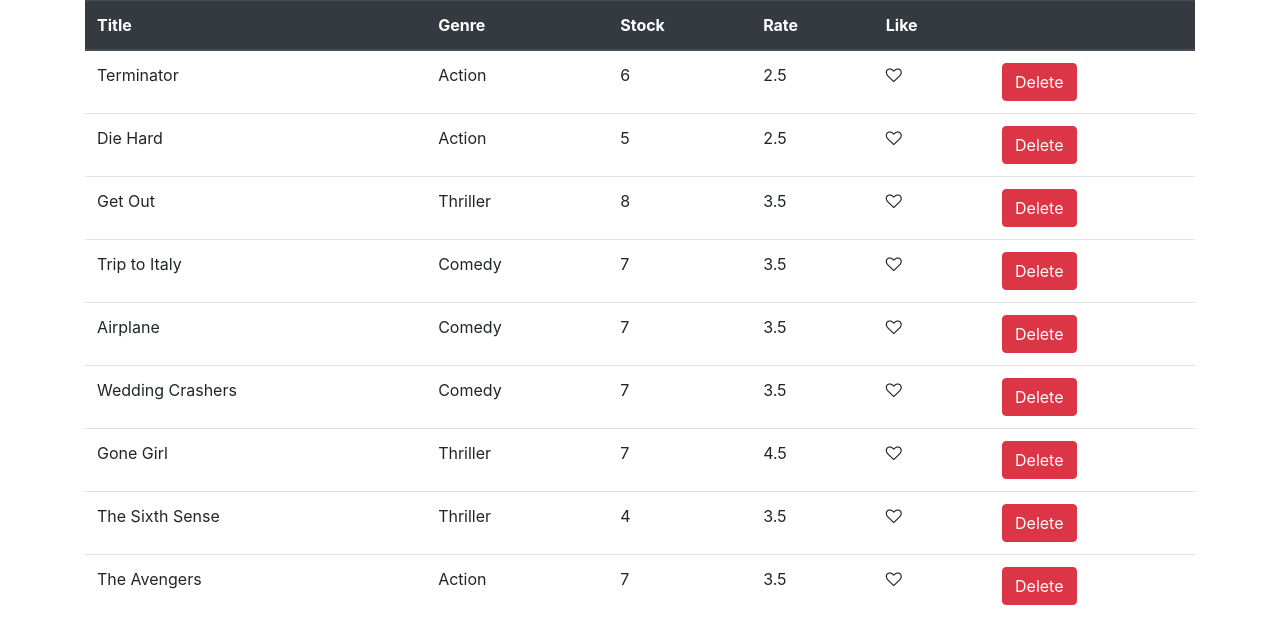
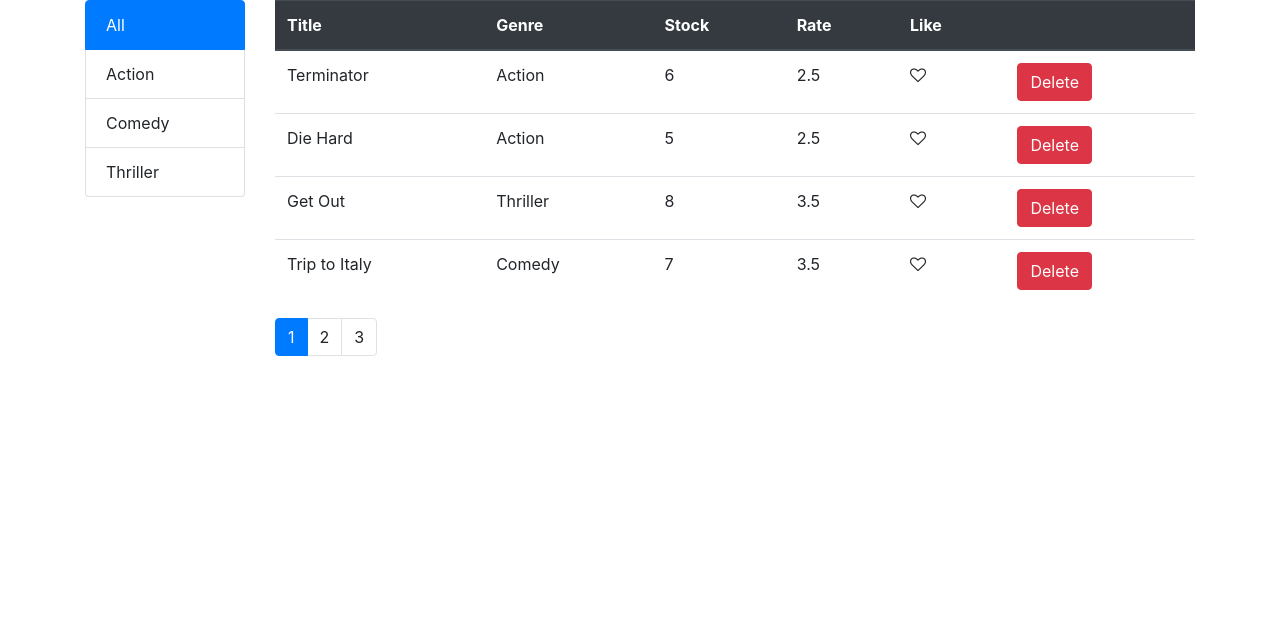
Before and after one commit to tonychenze/ReactTables, a React (Create React App) app: page / in a window 1280 px wide. Shown: the top 644 px of the page. Built offline with nearby package versions, Linux system fonts and the light colour scheme.

Commit message:
adding filters and pagination

```diff
--- a/package.json
+++ b/package.json
@@ -5,6 +5,8 @@
   "dependencies": {
     "bootstrap": "^4.1.1",
     "font-awesome": "^4.7.0",
+    "lodash": "^4.17.10",
+    "prop-types": "^15.6.2",
     "react": "^16.4.2",
     "react-dom": "^16.4.2",
     "react-scripts": "1.1.4"
--- a/src/components/Movies.jsx
+++ b/src/components/Movies.jsx
@@ -1,16 +1,25 @@
 import React, { Component } from "react";
 
 import { getMovies } from "../services/fakeMovieService";
-import Like from "./like";
+import { getGenres } from "../services/fakeGenreService";
+import Like from "./common/like";
+import Pagination from "./common/pagination";
+import FilterMovies from "./common/filter";
+import { paginate } from "../util/paginate";
 export default class Movies extends Component {
   constructor(props) {
     super(props);
-    const likeMovies = getMovies().map(m => {
+    this.likeMovies = getMovies().map(m => {
       m.liked = false;
       return m;
     });
+    let allGenres = [{ _id: "1", name: "All" }, ...getGenres()];
     this.state = {
-      movies: likeMovies
+      movies: this.likeMovies,
+      pageSize: 4,
+      currentPage: 1,
+      genres: allGenres,
+      currentGen: allGenres[0]
     };
   }
 
@@ -29,32 +38,22 @@ export default class Movies extends Component {
     this.setState({ movies });
   };
 
-  getMoviesRows = () => {
-    let { movies } = this.state;
-    return (
-      <tbody>
-        {movies.map(movie => (
-          <tr key={movie.title}>
-            <td>{movie.title}</td>
-            <td>{movie.genre.name}</td>
-            <td>{movie.numberInStock}</td>
-            <td>{movie.dailyRentalRate}</td>
-            <td>
-              <Like liked={movie.liked} onLike={() => this.handleLike(movie)} />
-            </td>
-            <td>
-              <button
-                className="btn btn-danger"
-                onClick={() => this.handleRemoveMovie(movie._id)}
-              >
-                {" "}
-                Delete{" "}
-              </button>
-            </td>
-          </tr>
-        ))}
-      </tbody>
-    );
+  handlePageClicked = id => {
+    this.setState({
+      currentPage: id
+    });
+  };
+
+  handleGenClick = gen => {
+    let movies = this.likeMovies;
+    if (gen._id !== "1") {
+      movies = movies.filter(m => m.genre._id === gen._id);
+    }
+
+    this.setState({
+      currentGen: gen,
+      movies
+    });
   };
 
   getTableHeader = () => {
@@ -75,11 +74,56 @@ export default class Movies extends Component {
   };
 
   getNonEmptyTable = () => {
+    const { pageSize, currentPage, movies, genres, currentGen } = this.state;
+    const pagedMovies = paginate(movies, currentPage, pageSize);
     return (
-      <table className="table">
-        {this.getTableHeader()}
-        {this.getMoviesRows()}
-      </table>
+      <React.Fragment>
+        <div className="row">
+          <div className="col-2">
+            <FilterMovies
+              genres={genres}
+              selectedGen={currentGen}
+              onGenClick={this.handleGenClick}
+            />
+          </div>
+          <div className="col">
+            <table className="table">
+              {this.getTableHeader()}
+              <tbody>
+                {pagedMovies.map(movie => (
+                  <tr key={movie.title}>
+                    <td>{movie.title}</td>
+                    <td>{movie.genre.name}</td>
+                    <td>{movie.numberInStock}</td>
+                    <td>{movie.dailyRentalRate}</td>
+                    <td>
+                      <Like
+                        liked={movie.liked}
+                        onLike={() => this.handleLike(movie)}
+                      />
+                    </td>
+                    <td>
+                      <button
+                        className="btn btn-danger"
+                        onClick={() => this.handleRemoveMovie(movie._id)}
+                      >
+                        {" "}
+                        Delete{" "}
+                      </button>
+                    </td>
+                  </tr>
+                ))}
+              </tbody>
+            </table>
+            <Pagination
+              itemsCount={this.state.movies.length}
+              pageSize={pageSize}
+              currentPage={currentPage}
+              onPageItemClicked={this.handlePageClicked}
+            />
+          </div>
+        </div>
+      </React.Fragment>
     );
   };
 
--- /dev/null
+++ b/src/components/common/filter.jsx
@@ -0,0 +1,26 @@
+import React, { Component } from "react";
+class FilterMovies extends Component {
+  state = {};
+  render() {
+    const { genres, selectedGen } = this.props;
+    return (
+      <ul className="list-group">
+        {genres.map(gen => (
+          <li
+            className={
+              gen._id === selectedGen._id
+                ? "list-group-item active"
+                : "list-group-item"
+            }
+            key={gen._id}
+            onClick={() => this.props.onGenClick(gen)}
+          >
+            {gen.name}
+          </li>
+        ))}
+      </ul>
+    );
+  }
+}
+
+export default FilterMovies;
--- /dev/null
+++ b/src/components/common/pagination.jsx
@@ -0,0 +1,64 @@
+import React, { Component } from "react";
+import PropTypes from "prop-types";
+import _ from "lodash";
+
+const Pagination = props => {
+  const { itemsCount, pageSize, currentPage, onPageItemClicked } = props;
+  const pageCount = Math.ceil(itemsCount / pageSize);
+  if (pageCount === 1) return null;
+  const pages = _.range(1, pageCount + 1);
+  return (
+    <nav>
+      <ul className="pagination">
+        {pages.map(i => (
+          <li
+            key={i}
+            className={currentPage === i ? "page-item active" : "page-item"}
+            onClick={() => onPageItemClicked(i)}
+          >
+            <a className="page-link">{i}</a>
+          </li>
+        ))}
+      </ul>
+    </nav>
+  );
+};
+
+Pagination.propTypes = {
+  itemsCount: PropTypes.number.isRequired,
+  pageSize: PropTypes.number.isRequired,
+  currentPage: PropTypes.number.isRequired,
+  onPageItemClicked: PropTypes.func.isRequired
+};
+export default Pagination;
+// class Pagination extends Component {
+//   state = {};
+//   getPageNumbers = () => {
+//     const { itemsCount, pageSize } = this.props;
+//     const pageNumber = Math.round(itemsCount / pageSize);
+//     let numArray = [];
+//     for (let i = 0; i < pageNumber; i++) {
+//       numArray.push(i + 1);
+//     }
+//     return numArray.map(i => (
+//       <li
+//         className="page-item"
+//         key={i}
+//         onClick={() => this.props.onPageItemClicked(i)}
+//       >
+//         <a className="page-link" href="#">
+//           {i}
+//         </a>
+//       </li>
+//     ));
+//   };
+//   render() {
+//     return (
+//       <div className="text-center">
+//         <ul className="pagination">{this.getPageNumbers()}</ul>
+//       </div>
+//     );
+//   }
+// }
+
+// export default Pagination;
--- /dev/null
+++ b/src/util/paginate.js
@@ -0,0 +1,8 @@
+import _ from "lodash";
+export function paginate(items, currentPage, pageSize) {
+  const currentIndex = (currentPage - 1) * pageSize;
+  return _(items)
+    .slice(currentIndex)
+    .take(pageSize)
+    .value();
+}
```
Also changed, not shown: src/components/common/like.jsx (renamed from src/components/like.jsx).
